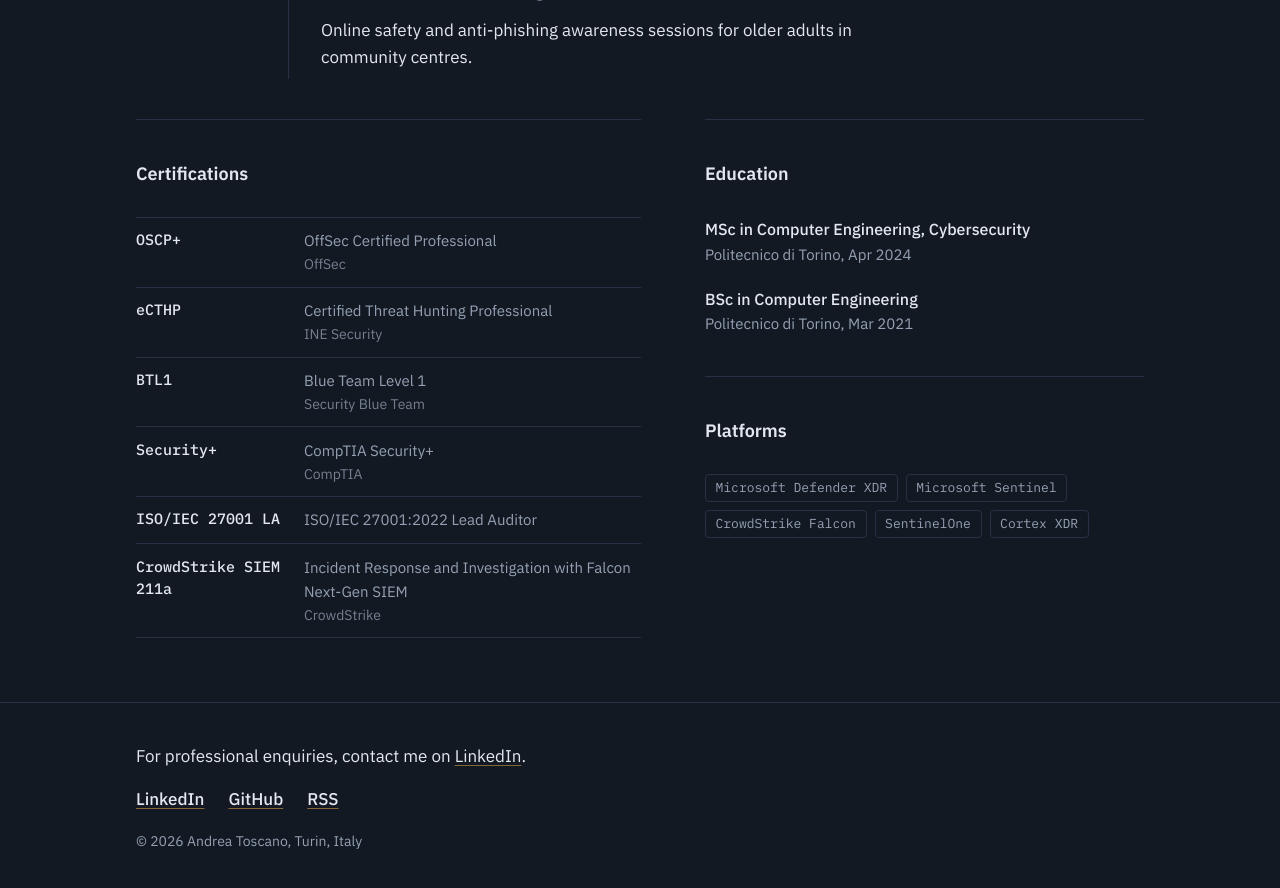
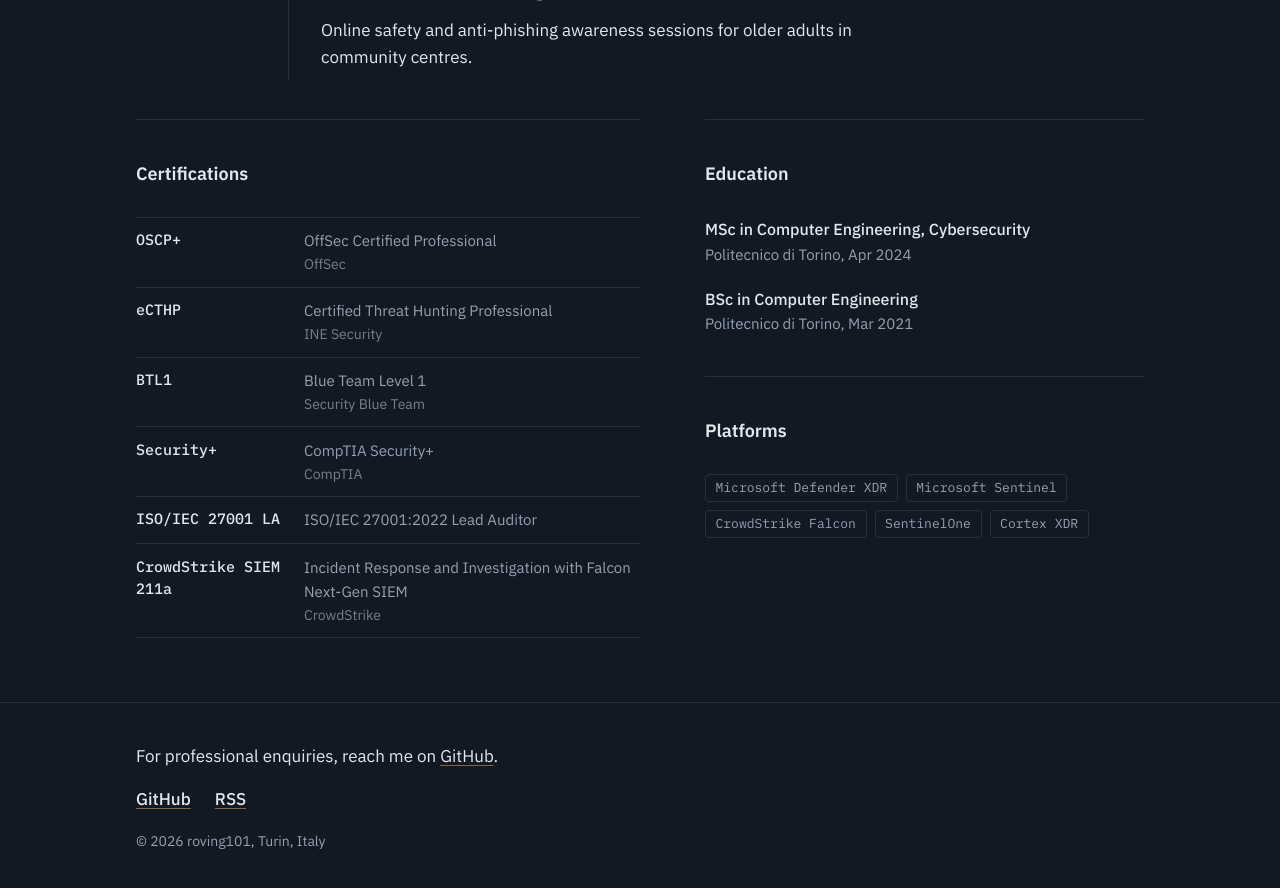
Before and after one commit to roving101/roving101.github.io, a Jekyll site: the page built from index.html, in a window 1280 px wide and 900 px high, scrolled down 1921 px. Shown: the top 888 px of the window. Built offline with Jekyll 4.4.1, drawn with Linux system fonts in a browser that asks for light colours; some of the changed text lies outside the part shown.

Commit message:
Replace personal name with handle and remove LinkedIn link
Co-Authored-By: Claude Opus 4.8 <noreply@anthropic.com>
Claude-Session: https://claude.ai/code/session_01J7W6rY6xkyMpVxmTn48z3g

```diff
--- a/_config.yml
+++ b/_config.yml
@@ -1,4 +1,4 @@
-title: Andrea Toscano
+title: roving101
 description: >-
   Incident response, threat hunting and digital forensics for enterprise
   environments. Security Consultant at Deloitte, Turin.
@@ -9,11 +9,11 @@ url: "https://roving101.github.io"
 baseurl: ""
 
 author:
-  name: Andrea Toscano
+  name: roving101
   # Professional email: when filled in, it appears in the intro and footer
   email: ""
   location: Turin, Italy
-  linkedin: https://www.linkedin.com/in/toscano-andrea
+  linkedin: ""
   github: roving101
 
 markdown: kramdown
--- a/_includes/footer.html
+++ b/_includes/footer.html
@@ -2,16 +2,18 @@
   <div class="wrap site-footer__inner">
     {% if site.author.email != "" %}
     <p class="site-footer__lead">For professional enquiries, write to <a href="mailto:{{ site.author.email }}">{{ site.author.email }}</a>.</p>
-    {% else %}
-    <p class="site-footer__lead">For professional enquiries, contact me on <a href="{{ site.author.linkedin }}">LinkedIn</a>.</p>
+    {% elsif site.author.github and site.author.github != 'USERNAME' %}
+    <p class="site-footer__lead">For professional enquiries, reach me on <a href="https://github.com/{{ site.author.github }}">GitHub</a>.</p>
     {% endif %}
     <ul class="links">
+      {% if site.author.linkedin and site.author.linkedin != "" %}
       <li><a href="{{ site.author.linkedin }}" rel="me">LinkedIn</a></li>
+      {% endif %}
       {% if site.author.github and site.author.github != 'USERNAME' %}
       <li><a href="https://github.com/{{ site.author.github }}" rel="me">GitHub</a></li>
       {% endif %}
       <li><a href="{{ '/feed.xml' | relative_url }}">RSS</a></li>
     </ul>
-    <p class="site-footer__meta">&copy; {{ site.time | date: '%Y' }} Andrea Toscano, {{ site.author.location }}</p>
+    <p class="site-footer__meta">&copy; {{ site.time | date: '%Y' }} roving101, {{ site.author.location }}</p>
   </div>
 </footer>
--- a/_includes/header.html
+++ b/_includes/header.html
@@ -1,6 +1,6 @@
 <header class="site-header">
   <div class="wrap site-header__inner">
-    <a class="site-name" href="{{ '/' | relative_url }}">Andrea Toscano</a>
+    <a class="site-name" href="{{ '/' | relative_url }}">roving101</a>
     <nav aria-label="Main">
       <ul class="nav">
         {% assign path = page.url %}
--- a/index.html
+++ b/index.html
@@ -2,7 +2,7 @@
 layout: default
 ---
 <section class="intro" aria-labelledby="intro-title">
-  <h1 id="intro-title" class="intro__name">Andrea Toscano</h1>
+  <h1 id="intro-title" class="intro__name">roving101</h1>
   <p class="intro__role">Incident response &amp; threat hunting at Deloitte, Turin</p>
   <div class="intro__text">
     <p>I work in Deloitte&rsquo;s Crisis Management &amp; Incident Response team on threat hunting, incident response and digital forensics for enterprise environments. My work runs from hypothesis-driven hunts mapped to MITRE ATT&amp;CK to triage, containment and forensic reconstruction of attacker activity on Windows and Linux.</p>
@@ -10,7 +10,7 @@ layout: default
   </div>
   <ul class="links intro__links">
     {% if site.author.email != "" %}<li><a href="mailto:{{ site.author.email }}">Email</a></li>{% endif %}
-    <li><a href="{{ site.author.linkedin }}" rel="me">LinkedIn</a></li>
+    {% if site.author.linkedin and site.author.linkedin != "" %}<li><a href="{{ site.author.linkedin }}" rel="me">LinkedIn</a></li>{% endif %}
     {% if site.author.github and site.author.github != 'USERNAME' %}
     <li><a href="https://github.com/{{ site.author.github }}" rel="me">GitHub</a></li>
     {% endif %}
```
Also changed, not shown: README.md.
